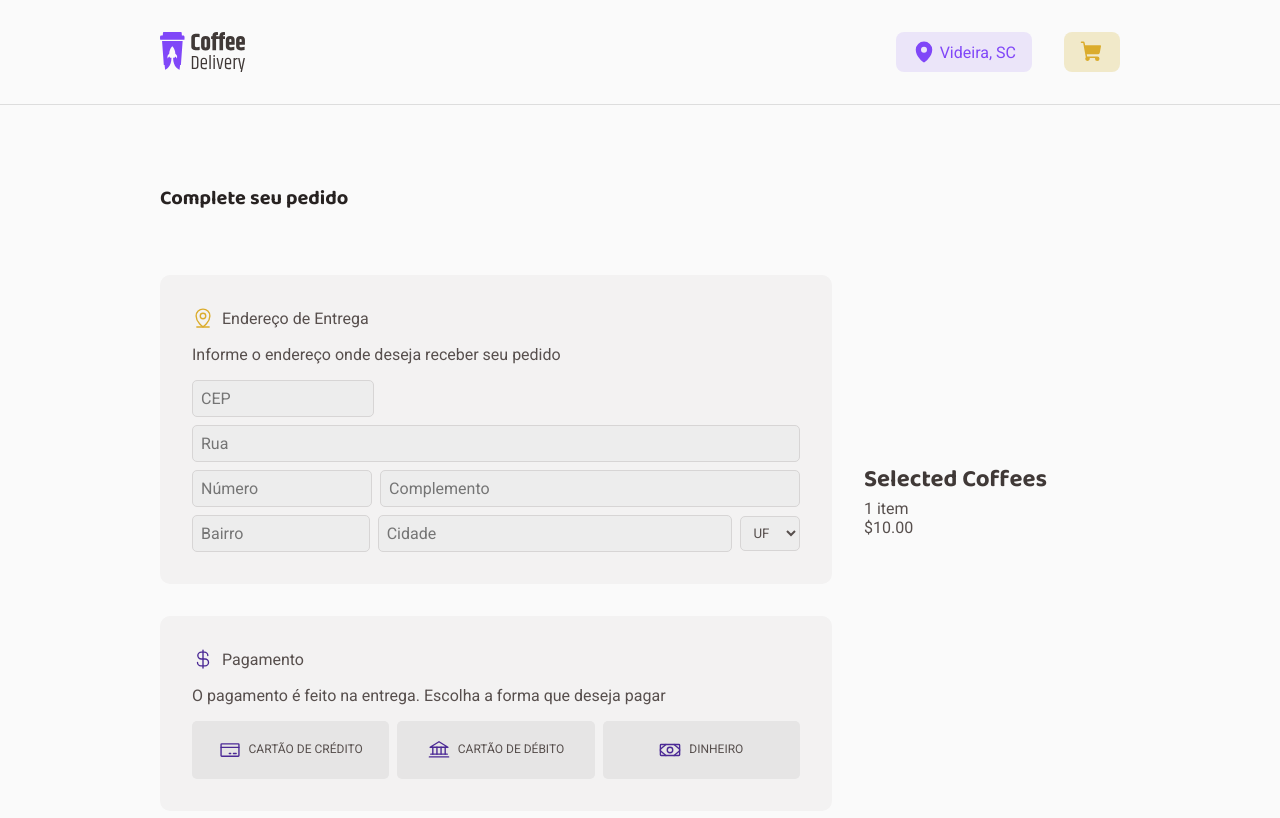
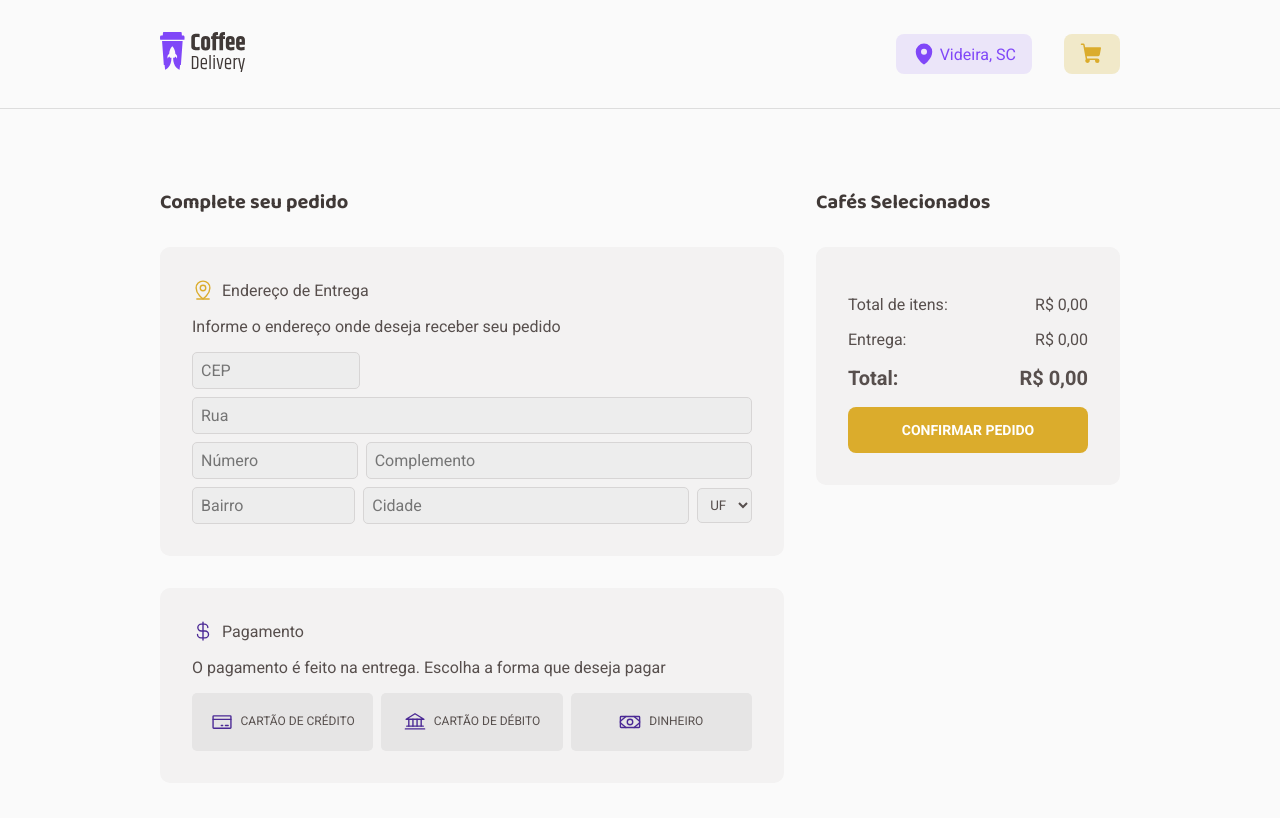
Before and after one commit to m-piovesan/coffeeDelivery, a React (Vite) app: page /checkout in a window 1280 px wide. Shown: the top 818 px of the page. Built offline with nearby package versions, Linux system fonts and the light colour scheme.

Commit message:
checkout page done, Icon component done, need to finish success page

```diff
--- a/src/components/header/index.tsx
+++ b/src/components/header/index.tsx
@@ -7,14 +7,17 @@ import { Container } from './styles'
 export function Header() {
     return (
         <Container>
-            <img src={logo} />
+            <NavLink to="/" title='home'>
+                <img src={logo} />
+            </NavLink>
+
             <nav>
-                <NavLink to="/" title='home'>
+                <NavLink to="/checkout" title='checkout'>
                     <MapPin size={24} weight="fill" />
                     Videira, SC
                 </NavLink>
 
-                <NavLink to="/checkout" title='home'>
+                <NavLink to="/checkout" title='checkout'>
                     <ShoppingCart size={24} weight="fill" />
                 </NavLink>
             </nav>
--- /dev/null
+++ b/src/components/icon/index.tsx
@@ -0,0 +1,15 @@
+import { IconComponent, ICONS_COLORS } from './styles';
+import { ReactNode } from 'react';
+
+export interface IconsProps {
+    iconsColor: keyof typeof ICONS_COLORS;
+    children?: ReactNode; // Adicionando a propriedade children
+}
+
+export function Icon({ iconsColor, children }: IconsProps) {
+    return (
+        <IconComponent iconsColor={iconsColor}>
+            {children}
+        </IconComponent>
+    )
+}
--- /dev/null
+++ b/src/components/icon/styles.tsx
@@ -0,0 +1,18 @@
+import styled from 'styled-components';
+import { IconsProps } from './index';
+
+export const ICONS_COLORS = {
+  'yellow-dark': 'yellow-700',
+  yellow: 'yellow-300',
+  'purple-dark': 'purple-700',
+  gray: 'base-text',
+} as const;
+
+export const IconComponent = styled.span<IconsProps>`
+    display: flex;
+    align-items: center;
+
+    padding: 0.5rem;
+    border-radius: 50%;
+    background: ${props => props.theme[ICONS_COLORS[props.iconsColor]]};
+`;
--- a/src/pages/Checkout/index.tsx
+++ b/src/pages/Checkout/index.tsx
@@ -8,7 +8,10 @@ import {
     Row,
     BaseInput,
     UFSelect,
-    PaymentButton
+    PaymentButton,
+    PriceDisplay,
+    PriceRow,
+    ConfirmButton
 } from './styles';
 
 import { MapPinLine, CurrencyDollar, Money, CreditCard, Bank } from 'phosphor-react';
@@ -20,12 +23,13 @@ export function Checkout() {
 
     const handlePaymentButtonClick = (paymentMethod) => {
         setSelectedPaymentMethod(paymentMethod);
+        console.log(selectedPaymentMethod);
     };
 
     return (
         <LandingPage>
             <OrderContainer>
-                <h3>Complete seu pedido</h3>
+                <h2>Complete seu pedido</h2>
 
                 <InfoBox>
                     <IBTitle>
@@ -107,7 +111,6 @@ export function Checkout() {
                     </IBForm>
                 </InfoBox>
 
-                {/* Formas de Pagamento */}
                 <InfoBox>
                     <IBTitle>
                         <CurrencyDollar size={22} color='#4B2995' />
@@ -147,9 +150,34 @@ export function Checkout() {
             </OrderContainer>
 
             <SelectedCoffees>
-                <h2>Selected Coffees</h2>
-                <p>1 item</p>
-                <p>$10.00</p>
+                <h2>Cafés Selecionados</h2>
+
+                <InfoBox>
+                    <div className='coffeeDisplay'>
+
+                    </div>
+                    <PriceDisplay>
+                        <PriceRow>
+                            <p>Total de itens:</p>
+                            <p>R$ 0,00</p>
+                        </PriceRow>
+
+                        <PriceRow>
+                            <p>Entrega:</p>
+                            <p>R$ 0,00</p>
+                        </PriceRow>
+
+                        <PriceRow>
+                            <p>Total:</p>
+                            <p>R$ 0,00</p>
+                        </PriceRow>
+                    </PriceDisplay>
+
+                    <ConfirmButton to="/success" title='home'>
+                        <p>Confirmar Pedido</p>
+                    </ConfirmButton>
+                </InfoBox>
+
             </SelectedCoffees>
         </LandingPage>
     );
--- a/src/pages/Checkout/styles.ts
+++ b/src/pages/Checkout/styles.ts
@@ -1,34 +1,32 @@
 import styled from "styled-components";
 import { mixins } from '../../styles/mixins'
+
+import { NavLink } from 'react-router-dom';
 
 interface StyledPaymentButtonProps {
     isSelected?: boolean;
 }
 
-
 export const LandingPage = styled.div`
     width: 100%;
 
     display: flex;
-    align-items: center;
     justify-content: center;
     gap: 2rem;
 
     margin-bottom: 5rem;
+
+    h2 {
+        ${mixins.fonts.titleS};
+    }
 `;
 
 export const OrderContainer = styled.div`
-    width: 70%;
+    width: 65%;
 
     display: flex;
     flex-direction: column;
     gap: 2rem;
-
-    h3 {
-        ${mixins.fonts.titleS};
-        margin-bottom: 2rem;
-    }
-
 `
 
 export const InfoBox = styled.div`
@@ -102,7 +100,7 @@ export const UFSelect = styled.select`
 export const PaymentButton = styled.button<StyledPaymentButtonProps>`
     background-color: ${props => (props.isSelected ? props.theme['base-hover'] : props.theme['base-button'])};
     color: ${props => props.theme['base-text']};
-    border: ${props => (props.isSelected ? `2px solid ${props.theme['base-border']}` : `2px solid transparent`)};
+    border: ${props => (props.isSelected ? `2px solid ${props.theme['purple-700']}` : `2px solid transparent`)};
 
     border-radius: 5px;
     padding: 1rem;
@@ -115,18 +113,69 @@ export const PaymentButton = styled.button<StyledPaymentButtonProps>`
 
     text-transform: uppercase;
     ${mixins.fonts.buttonM};
+    cursor: pointer;
 
     transition: all 0.2s ease-in-out;
 
     &:hover {
         background-color: ${props => props.theme['base-hover']};
     }
+`
 
-    &:focus {
-        border-color: ${props => props.theme['purple-700']};
+export const SelectedCoffees = styled.div`
+    width: 35%;
+    display: flex;
+    flex-direction: column;
+    gap: 2rem;
+    align-items: start;
+    justify-content: start;
+`
+
+export const PriceDisplay = styled.div`
+    width: 100%;
+
+    display: flex;
+    flex-direction: column;
+    gap: 1rem;
+`
+
+export const PriceRow = styled.div`
+    display: flex;
+    justify-content: space-between;
+    align-items: center;
+    gap: 1rem;
+
+    &:last-child {
+        p {
+            ${mixins.fonts.textL};
+            font-weight: bold;
+        }
     }
 `
 
-export const SelectedCoffees = styled.div`
-    width: 30%;
+export const ConfirmButton = styled(NavLink)`
+    width: 100%;
+
+    display: flex;
+    align-items: center;
+    justify-content: center;
+
+    padding: 12px;
+    background-color: ${props => props.theme['yellow-300']};
+    border: none;
+    border-radius: 8px;
+
+    cursor: pointer;
+    text-decoration: none;
+    transition: all 0.2s ease-in-out;
+
+    p {
+        ${mixins.fonts.buttonG};
+        text-transform: uppercase;
+        color: ${props => props.theme['white']};
+    }
+
+    &:hover {
+        background-color: ${props => props.theme['yellow-700']};
+    }
 `
--- a/src/pages/Home/index.tsx
+++ b/src/pages/Home/index.tsx
@@ -2,7 +2,9 @@ import coffeeBanner from '../../assets/coffeeBanner.svg'
 
 import { ShoppingCart, Timer, Package, Coffee } from 'phosphor-react'
 
-import {Banner, Content, Icon, CoffeeSection, LandingPage, CoffeeList } from './styles'
+import {Banner, Content, CoffeeSection, LandingPage, CoffeeList } from './styles'
+
+import { Icon } from '../../components/icon'
 
 import { coffees } from '../../../data.json'
 
--- a/src/pages/Home/styles.ts
+++ b/src/pages/Home/styles.ts
@@ -52,26 +52,6 @@ export const Banner = styled.div`
     img {
         width: 100%;
     }
-`;
-
-const ICONS_COLORS = {
-    'yellow-dark': 'yellow-700',
-    yellow: 'yellow-300',
-    'purple-dark': 'purple-700',
-    gray: 'base-text',
-} as const
-
-interface IconsProps {
-    iconsColor: keyof typeof ICONS_COLORS;
-}
-
-export const Icon = styled.span<IconsProps>`
-    display: flex;
-    align-items: center;
-
-    padding: 0.5rem;
-    border-radius: 50%;
-    background: ${props => props.theme[ICONS_COLORS[props.iconsColor]]};
 `;
 
 export const CoffeeSection = styled.section`
--- a/src/pages/Success.tsx
+++ /dev/null
@@ -1,7 +0,0 @@
-export function Success() {
-    return (
-        <div>
-            <h1>Success</h1>
-        </div>
-    )
-}
--- /dev/null
+++ b/src/pages/Success/index.tsx
@@ -0,0 +1,27 @@
+import { OrderConfirmed, LandingPage, OrderDetails, OrderDetailsRow, OrderDetailsText } from './styles';
+
+import { MapPin, CurrencyDollar, Clock } from 'phosphor-react'
+
+export function Success() {
+    return (
+        <LandingPage>
+            <OrderConfirmed>
+                <h1>Uhu! Pedido confirmado</h1>
+                <p>Agora é só aguardar que logo o café chegará até você.</p>
+
+                <OrderDetails>
+                    <OrderDetailsRow>
+                        <MapPin size={24} />
+
+                        <OrderDetailsText>
+                            <p>oi</p>
+                            <p>oi</p>
+
+                        </OrderDetailsText>
+                    </OrderDetailsRow>
+
+                </OrderDetails>
+            </OrderConfirmed>
+        </LandingPage>
+    )
+}
--- /dev/null
+++ b/src/pages/Success/styles.ts
@@ -0,0 +1,61 @@
+import styled from "styled-components";
+import { mixins } from '../../styles/mixins'
+
+export const LandingPage = styled.div`
+    width: 100%;
+
+    display: flex;
+    gap: 2rem;
+
+    margin-bottom: 5rem;
+`;
+
+export const OrderConfirmed = styled.div`
+    width: 50%;
+
+    display: flex;
+    gap: 1rem;
+    flex-direction: column;
+    align-items: start;
+    justify-content: center;
+
+    h1 {
+        ${mixins.fonts.titleL};
+        color: ${props => props.theme['yellow-700']};
+    }
+
+    p {
+        ${mixins.fonts.textL};
+    }
+`
+
+export const OrderDetails = styled.div`
+    width: 100%;
+
+    display: flex;
+    gap: 1rem;
+    flex-direction: column;
+    align-items: start;
+    justify-content: center;
+
+    padding: 3rem;
+    border: 1px solid black;
+    border-radius: 5px 50px;
+    margin-top: 2rem;
+`
+
+export const OrderDetailsRow = styled.div`
+    display: flex;
+    flex-direction: row;
+    gap: 1rem;
+    justify-content: center;
+    align-items: center;
+`
+
+export const OrderDetailsText = styled.div`
+    display: flex;
+    flex-direction: column;
+    gap: .1rem;
+    justify-content: center;
+    align-items: center;
+`
```
